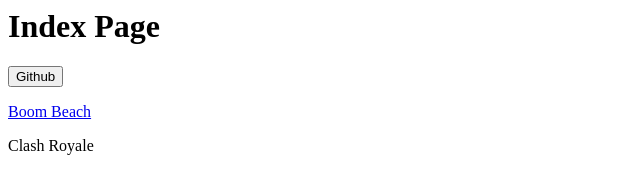
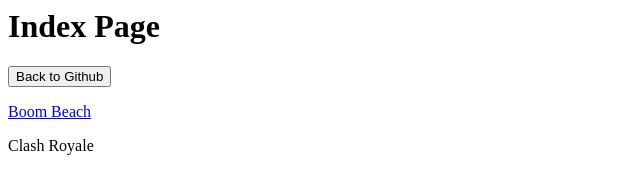
Before and after one commit to awesomebobby/supercell-games-stats, a plain HTML site: page index.html in a window 1280 px wide. Shown: the whole page, without its empty margins (0-640 px from the left). Drawn offline with Linux system fonts and the light colour scheme.

Commit message:
Update index.html

```diff
--- a/index.html
+++ b/index.html
@@ -11,7 +11,7 @@
 
     <body>
         <p><h1>Index Page</h1></p>
-        <a href="https://github.com/awesomebobby/supercell-games-stats"><input type="button" value="Github"></input></a>
+        <a href="https://github.com/awesomebobby/supercell-games-stats"><input type="button" value="Back to Github"></input></a>
         <p><a href="boom_beach.html">Boom Beach</a></p>
         <p>Clash Royale</p>
 <!--        <p><a href="clash_royale.html">Clash Royale</a></p>-->
```
